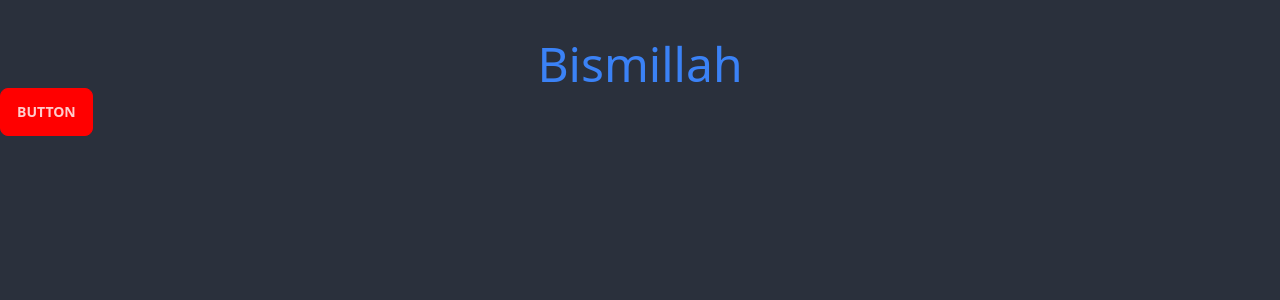
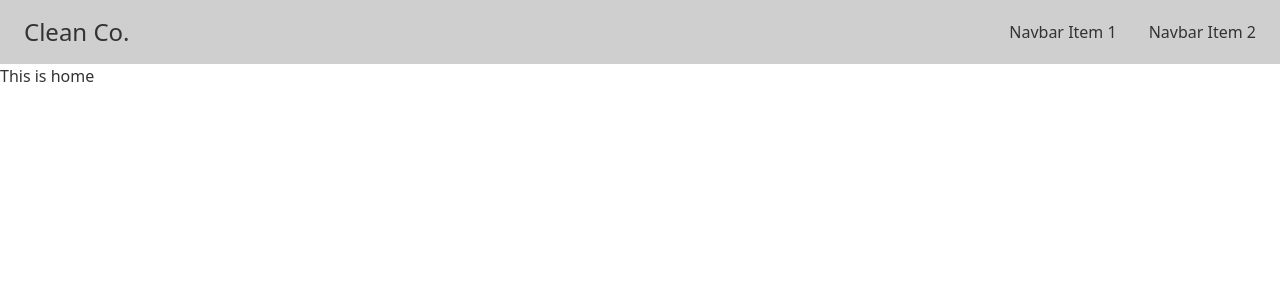
Before and after one commit to nurulamin092/clean-co-client, a React (Create React App) app: page /about in a window 1280 px wide. Shown: the top 300 px of the page. Built offline with nearby package versions, Linux system fonts and the light colour scheme.

Commit message:
navbar added

```diff
--- a/src/App.js
+++ b/src/App.js
@@ -1,10 +1,13 @@
-
+import Navbar from "./components/Navbar";
+import Home from './pages/Home';
 function App() {
   return (
-    <div>
-      <h1 className="text-5xl text-blue-500 text-center mt-10">Bismillah</h1>
-      <button class="btn btn-primary">Button</button>
-    </div>
+    <>
+      <Navbar>
+        <Home />
+      </Navbar>
+
+    </>
   );
 }
 
--- /dev/null
+++ b/src/components/Navbar.js
@@ -0,0 +1,39 @@
+import React from 'react';
+
+const Navbar = ({ children }) => {
+    return (
+        <div>
+            <div class="drawer drawer-end">
+                <input id="my-drawer-3" type="checkbox" class="drawer-toggle" />
+                <div class="drawer-content flex flex-col">
+                    <div class="w-full navbar bg-base-300">
+                        <div class="flex-1 px-2 mx-2 text-2xl">Clean Co.</div>
+                        <div class="flex-none lg:hidden">
+                            <label for="my-drawer-3" class="btn btn-square btn-ghost">
+                                <svg xmlns="http://www.w3.org/2000/svg" fill="none" viewBox="0 0 24 24" class="inline-block w-6 h-6 stroke-current"><path stroke-linecap="round" stroke-linejoin="round" stroke-width="2" d="M4 6h16M4 12h16M4 18h16"></path></svg>
+                            </label>
+                        </div>
+                        <div class="flex-none hidden lg:block">
+                            <ul class="menu menu-horizontal">
+                                <li><a>Navbar Item 1</a></li>
+                                <li><a>Navbar Item 2</a></li>
+                            </ul>
+                        </div>
+                    </div>
+                    {children}
+                </div>
+                <div class="drawer-side">
+                    <label for="my-drawer-3" class="drawer-overlay"></label>
+                    <ul class="menu p-4 overflow-y-auto w-80 bg-base-100 text-base-content">
+                        <li><a>Sidebar Item 1</a></li>
+                        <li><a>Sidebar Item 2</a></li>
+
+                    </ul>
+
+                </div>
+            </div>
+        </div>
+    );
+};
+
+export default Navbar;
--- /dev/null
+++ b/src/pages/About.js
@@ -0,0 +1,11 @@
+import React from 'react';
+
+const About = () => {
+    return (
+        <div>
+            <h1>This About Page</h1>
+        </div>
+    );
+};
+
+export default About;
--- /dev/null
+++ b/src/pages/Contract.js
@@ -0,0 +1,11 @@
+import React from 'react';
+
+const Contract = () => {
+    return (
+        <div>
+            <h1>This Contract</h1>
+        </div>
+    );
+};
+
+export default Contract;
--- /dev/null
+++ b/src/pages/Home.js
@@ -0,0 +1,11 @@
+import React from 'react';
+
+const Home = () => {
+    return (
+        <div>
+            <h1>This is home</h1>
+        </div>
+    );
+};
+
+export default Home;
--- /dev/null
+++ b/src/pages/Login.js
@@ -0,0 +1,11 @@
+import React from 'react';
+
+const Login = () => {
+    return (
+        <div>
+            <h1>This is login</h1>
+        </div>
+    );
+};
+
+export default Login;
--- /dev/null
+++ b/src/pages/Service.js
@@ -0,0 +1,11 @@
+import React from 'react';
+
+const Service = () => {
+    return (
+        <div>
+            <h1>This Service</h1>
+        </div>
+    );
+};
+
+export default Service;
--- a/tailwind.config.js
+++ b/tailwind.config.js
@@ -4,42 +4,15 @@ module.exports = {
     themes: [
       {
         mytheme: {
-
-
-
-          "primary": "#ff0000",
-
-
-
-          "secondary": "#D926A9",
-
-
-
-          "accent": "#1FB2A6",
-
-
-
-          "neutral": "#191D24",
-
-
-
-          "base-100": "#2A303C",
-
-
-
-          "info": "#3ABFF8",
-
-
-
-          "success": "#36D399",
-
-
-
-          "warning": "#FBBD23",
-
-
-
-          "error": "#F87272",
+          "primary": "#176F6B",
+          "secondary": "#FFC000",
+          "accent": "#FFEDD5",
+          "neutral": "#F3F6F6",
+          "base-100": "#FFFFFF",
+          "info": "#98A8DD",
+          "success": "#1BBB70",
+          "warning": "#DF7E07",
+          "error": "#FA5C5C",
         },
       },
     ],
```
